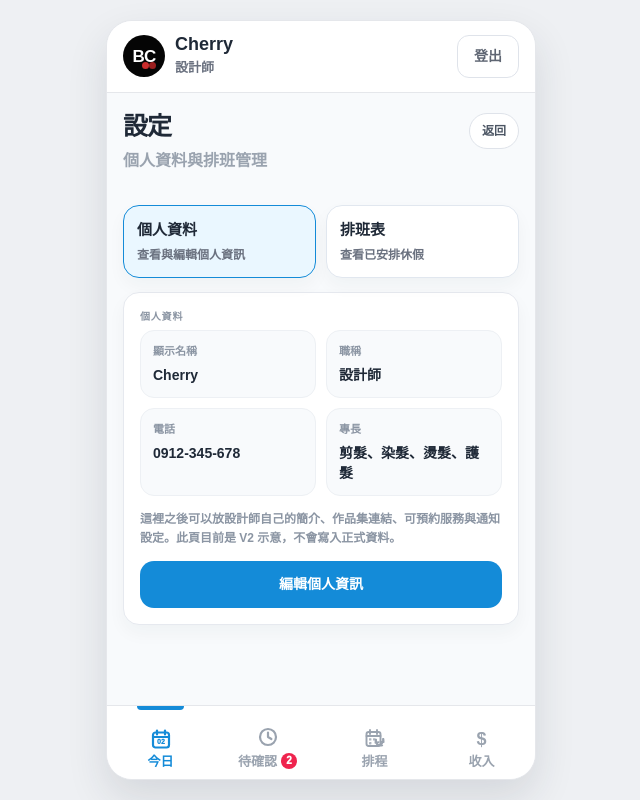
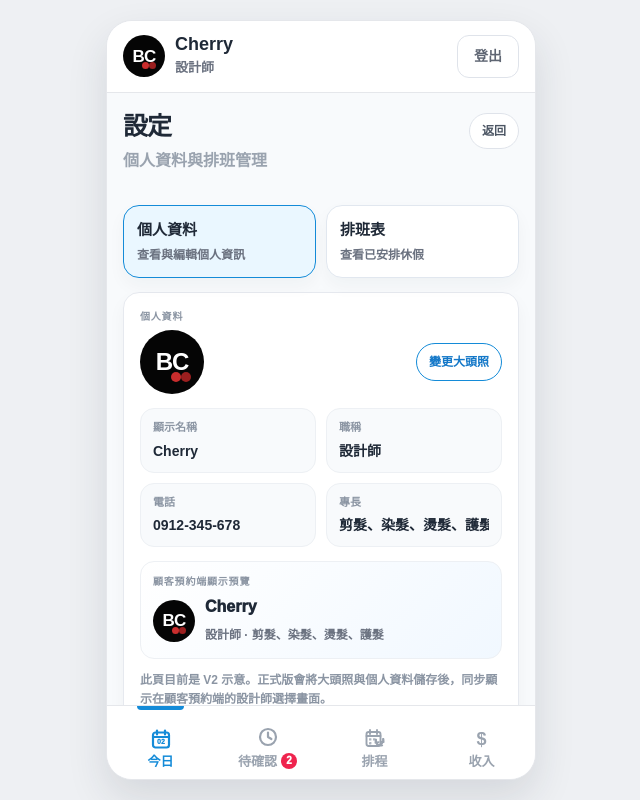
Before and after one commit to qazvyok-glitch/hair-booking, a Next.js app: page /designer/preview-v2 in a window 1280 px wide. Both pictures are taken after a click on the button "開啟個人設定". Shown: the whole page, without its empty margins (319-959 px from the left). Built offline with nearby package versions, Linux system fonts and the light colour scheme.

Commit message:
Make designer preview profile editable

```diff
--- a/app/designer/preview-v2/page.tsx
+++ b/app/designer/preview-v2/page.tsx
@@ -1,6 +1,6 @@
 "use client";
 
-import { useState } from "react";
+import { useEffect, useState } from "react";
 
 type TabKey = "today" | "pending" | "calendar" | "earnings";
 type ScheduleMode = "3日" | "週" | "月";
@@ -51,6 +51,13 @@ type LeaveDraft = {
   endTime: string;
   note: string;
 };
+type DesignerProfile = {
+  name: string;
+  role: string;
+  phone: string;
+  specialties: string;
+  avatarUrl: string;
+};
 
 const tabs: { key: TabKey; label: string; icon: string }[] = [
   { key: "today", label: "今日", icon: "" },
@@ -88,6 +95,16 @@ const initialLeaveItems: Record<number, LeaveItem[]> = {
   24: [{ text: "上午不接客", tone: "blocked" }],
 };
 
+const initialDesignerProfile: DesignerProfile = {
+  name: "Cherry",
+  role: "設計師",
+  phone: "0912-345-678",
+  specialties: "剪髮、染髮、燙髮、護髮",
+  avatarUrl: "",
+};
+
+const designerProfileStorageKey = "bc-designer-preview-v2-profile";
+
 const customerRecords: CustomerRecord[] = [
   { id: "lynn", name: "Lynn", phone: "0920-262-570", lastService: "質感燙＋剪髮", note: "喜歡自然蓬鬆，瀏海不要剪太短。", lastVisit: "上次 7/10" },
   { id: "mira", name: "Mira", phone: "0912-345-678", lastService: "染髮（M）", note: "偏冷棕，不要太亮；頭皮較敏感。", lastVisit: "上次 7/24" },
@@ -115,6 +132,20 @@ export default function DesignerPreviewV2Page() {
   const [demoTodayRows, setDemoTodayRows] = useState<Appointment[]>(initialTodayRows);
   const [demoScheduleItems, setDemoScheduleItems] = useState<Record<number, ScheduleItem[]>>(initialScheduleItems);
   const [demoLeaveItems, setDemoLeaveItems] = useState<Record<number, LeaveItem[]>>(initialLeaveItems);
+  const [designerProfile, setDesignerProfile] = useState<DesignerProfile>(() => {
+    if (typeof window === "undefined") return initialDesignerProfile;
+    const savedProfile = window.localStorage.getItem(designerProfileStorageKey);
+    if (!savedProfile) return initialDesignerProfile;
+    try {
+      return { ...initialDesignerProfile, ...JSON.parse(savedProfile) };
+    } catch {
+      return initialDesignerProfile;
+    }
+  });
+
+  useEffect(() => {
+    window.localStorage.setItem(designerProfileStorageKey, JSON.stringify(designerProfile));
+  }, [designerProfile]);
 
   function setDecision(name: string, decision: PendingDecision) {
     setPendingDecisions((prev) => ({ ...prev, [name]: decision }));
@@ -164,10 +195,10 @@ export default function DesignerPreviewV2Page() {
   return (
     <main className="preview-page">
       <section className="phone-shell">
-        <Header onOpenSettings={() => setShowSettings(true)} />
+        <Header profile={designerProfile} onOpenSettings={() => setShowSettings(true)} />
         <div className="screen-body">
           {showSettings ? (
-            <SettingsView leaveItems={demoLeaveItems} onAddLeave={addDemoLeave} onBack={() => setShowSettings(false)} />
+            <SettingsView profile={designerProfile} onProfileChange={setDesignerProfile} leaveItems={demoLeaveItems} onAddLeave={addDemoLeave} onBack={() => setShowSettings(false)} />
           ) : (
             <>
               {activeTab === "today" && <TodayView rows={demoTodayRows} onView={setSelectedAppointment} onCheckout={setCheckoutAppointment} onAddBooking={() => { setBookingComplete(false); setBookingDraft(createBookingDraft()); }} />}
@@ -190,8 +221,12 @@ export default function DesignerPreviewV2Page() {
         .top-bar { height: 72px; background: #fff; border-bottom: 1px solid #e5e7eb; display: flex; align-items: center; justify-content: space-between; padding: 0 16px; flex: 0 0 auto; }
         .brand-area { display: flex; align-items: center; gap: 10px; border: none; background: transparent; padding: 0; color: inherit; text-align: left; cursor: pointer; }
         .brand-area:focus-visible { outline: 2px solid #148bd8; outline-offset: 4px; border-radius: 14px; }
-        .logo { width: 42px; height: 42px; border-radius: 50%; background: #050505; color: #fff; display: flex; align-items: center; justify-content: center; font-size: 17px; font-weight: 800; letter-spacing: -.04em; position: relative; }
+        .logo { width: 42px; height: 42px; border-radius: 50%; background: #050505; color: #fff; display: flex; align-items: center; justify-content: center; font-size: 17px; font-weight: 800; letter-spacing: -.04em; position: relative; overflow: hidden; flex: 0 0 auto; }
         .logo::after { content: ""; width: 7px; height: 7px; border-radius: 50%; background: #9b1f1f; position: absolute; right: 9px; bottom: 8px; box-shadow: -7px 0 0 #c92d2d; }
+        .logo.has-avatar::after { display: none; }
+        .logo img { width: 100%; height: 100%; object-fit: cover; display: block; }
+        .large-avatar { width: 64px; height: 64px; font-size: 24px; }
+        .large-avatar::after { width: 10px; height: 10px; right: 13px; bottom: 12px; box-shadow: -10px 0 0 #c92d2d; }
         .designer-identity { display: flex; flex-direction: column; }
         .designer-name { font-size: 18px; font-weight: 850; line-height: 1.05; }
         .designer-role { font-size: 13px; color: #6b7280; margin-top: 4px; font-weight: 650; }
@@ -296,6 +331,16 @@ export default function DesignerPreviewV2Page() {
         .settings-card-title { font-size: 15px; font-weight: 950; margin-bottom: 6px; }
         .settings-card-desc { color: #6b7280; font-size: 12px; font-weight: 750; line-height: 1.45; }
         .profile-grid { display: grid; grid-template-columns: 1fr 1fr; gap: 10px; margin-bottom: 14px; }
+        .profile-editor-head { display: flex; align-items: center; justify-content: space-between; gap: 12px; margin-bottom: 14px; }
+        .avatar-upload-btn { border: 1px solid #148bd8; background: #fff; color: #1478c8; border-radius: 999px; padding: 9px 12px; font-size: 12px; font-weight: 950; cursor: pointer; }
+        .avatar-upload-btn input { display: none; }
+        .profile-input-card { background: #f8fafc; border: 1px solid #edf0f4; border-radius: 14px; padding: 10px 12px; display: grid; gap: 5px; }
+        .profile-input-card span { color: #8b95a3; font-size: 11px; font-weight: 900; }
+        .profile-input-card input { width: 100%; border: none; background: transparent; color: #1f2937; font-size: 14px; font-weight: 850; outline: none; font-family: inherit; }
+        .customer-profile-preview { border: 1px solid #edf0f4; background: linear-gradient(135deg, #ffffff 0%, #f1f8ff 100%); border-radius: 14px; padding: 12px; margin-bottom: 12px; }
+        .customer-designer-card { display: flex; align-items: center; gap: 10px; }
+        .customer-designer-card strong { display: block; color: #1f2937; font-size: 16px; font-weight: 950; margin-bottom: 3px; }
+        .customer-designer-card span { color: #6b7280; font-size: 12px; font-weight: 800; line-height: 1.35; }
         .profile-note { color: #8b95a3; font-size: 12px; font-weight: 750; line-height: 1.55; margin-bottom: 14px; }
         .full-width-btn { width: 100%; border: none; background: #148bd8; color: #fff; border-radius: 14px; padding: 13px 0; font-size: 14px; font-weight: 950; cursor: pointer; }
         .roster-calendar { display: grid; grid-template-columns: repeat(7, 1fr); border: 1px solid #edf0f4; border-radius: 14px; overflow: hidden; margin-bottom: 14px; }
@@ -372,14 +417,14 @@ export default function DesignerPreviewV2Page() {
   );
 }
 
-function Header({ onOpenSettings }: { onOpenSettings: () => void }) {
+function Header({ profile, onOpenSettings }: { profile: DesignerProfile; onOpenSettings: () => void }) {
   return (
     <header className="top-bar">
       <button className="brand-area" onClick={onOpenSettings} aria-label="開啟個人設定">
-        <div className="logo">BC</div>
+        <AvatarPreview avatarUrl={profile.avatarUrl} />
         <span className="designer-identity">
-          <span className="designer-name">Cherry</span>
-          <span className="designer-role">設計師</span>
+          <span className="designer-name">{profile.name}</span>
+          <span className="designer-role">{profile.role}</span>
         </span>
       </button>
       <button className="logout-btn">登出</button>
@@ -387,7 +432,7 @@ function Header({ onOpenSettings }: { onOpenSettings: () => void }) {
   );
 }
 
-function SettingsView({ leaveItems, onAddLeave, onBack }: { leaveItems: Record<number, LeaveItem[]>; onAddLeave: (day: number, item: LeaveItem) => void; onBack: () => void }) {
+function SettingsView({ profile, onProfileChange, leaveItems, onAddLeave, onBack }: { profile: DesignerProfile; onProfileChange: (profile: DesignerProfile) => void; leaveItems: Record<number, LeaveItem[]>; onAddLeave: (day: number, item: LeaveItem) => void; onBack: () => void }) {
   const [activePanel, setActivePanel] = useState<SettingsPanel>("profile");
 
   return (
@@ -409,23 +454,62 @@ function SettingsView({ leaveItems, onAddLeave, onBack }: { leaveItems: Record<n
           <div className="settings-card-desc">查看已安排休假</div>
         </button>
       </div>
-      {activePanel === "profile" ? <ProfileSettingsPanel /> : <RosterSettingsPanel leaveItems={leaveItems} onAddLeave={onAddLeave} />}
+      {activePanel === "profile" ? <ProfileSettingsPanel profile={profile} onProfileChange={onProfileChange} /> : <RosterSettingsPanel leaveItems={leaveItems} onAddLeave={onAddLeave} />}
     </>
   );
 }
 
-function ProfileSettingsPanel() {
+function ProfileSettingsPanel({ profile, onProfileChange }: { profile: DesignerProfile; onProfileChange: (profile: DesignerProfile) => void }) {
+  const [draft, setDraft] = useState(profile);
+  const [saved, setSaved] = useState(false);
+
+  function updateDraft(key: keyof DesignerProfile, value: string) {
+    setSaved(false);
+    setDraft((prev) => ({ ...prev, [key]: value }));
+  }
+
+  function changeAvatar(file: File | null) {
+    if (!file) return;
+    const reader = new FileReader();
+    reader.onload = () => {
+      updateDraft("avatarUrl", String(reader.result || ""));
+    };
+    reader.readAsDataURL(file);
+  }
+
+  function saveProfile() {
+    onProfileChange(draft);
+    setSaved(true);
+  }
+
   return (
     <section className="panel">
       <div className="panel-label">個人資料</div>
+      <div className="profile-editor-head">
+        <AvatarPreview avatarUrl={draft.avatarUrl} size="large" />
+        <label className="avatar-upload-btn">
+          變更大頭照
+          <input type="file" accept="image/*" onChange={(event) => changeAvatar(event.target.files?.[0] || null)} />
+        </label>
+      </div>
       <div className="profile-grid">
-        <DetailCard label="顯示名稱" value="Cherry" />
-        <DetailCard label="職稱" value="設計師" />
-        <DetailCard label="電話" value="0912-345-678" />
-        <DetailCard label="專長" value="剪髮、染髮、燙髮、護髮" />
+        <ProfileInput label="顯示名稱" value={draft.name} onChange={(value) => updateDraft("name", value)} />
+        <ProfileInput label="職稱" value={draft.role} onChange={(value) => updateDraft("role", value)} />
+        <ProfileInput label="電話" value={draft.phone} onChange={(value) => updateDraft("phone", value)} />
+        <ProfileInput label="專長" value={draft.specialties} onChange={(value) => updateDraft("specialties", value)} />
       </div>
-      <div className="profile-note">這裡之後可以放設計師自己的簡介、作品集連結、可預約服務與通知設定。此頁目前是 V2 示意，不會寫入正式資料。</div>
-      <button className="full-width-btn">編輯個人資訊</button>
+      <div className="customer-profile-preview">
+        <div className="panel-label">顧客預約端顯示預覽</div>
+        <div className="customer-designer-card">
+          <AvatarPreview avatarUrl={draft.avatarUrl} />
+          <div>
+            <strong>{draft.name}</strong>
+            <span>{draft.role} · {draft.specialties}</span>
+          </div>
+        </div>
+      </div>
+      <div className="profile-note">此頁目前是 V2 示意。正式版會將大頭照與個人資料儲存後，同步顯示在顧客預約端的設計師選擇畫面。</div>
+      <button className="full-width-btn" onClick={saveProfile}>{saved ? "已更新個人資訊" : "儲存個人資訊"}</button>
     </section>
   );
 }
@@ -1157,6 +1241,23 @@ function DetailCard({ label, value }: { label: string; value: string }) {
   );
 }
 
+function AvatarPreview({ avatarUrl, size = "default" }: { avatarUrl: string; size?: "default" | "large" }) {
+  return (
+    <div className={`logo ${avatarUrl ? "has-avatar" : ""} ${size === "large" ? "large-avatar" : ""}`}>
+      {avatarUrl ? <img src={avatarUrl} alt="設計師大頭照" /> : "BC"}
+    </div>
+  );
+}
+
+function ProfileInput({ label, value, onChange }: { label: string; value: string; onChange: (value: string) => void }) {
+  return (
+    <label className="profile-input-card">
+      <span>{label}</span>
+      <input value={value} onChange={(event) => onChange(event.target.value)} />
+    </label>
+  );
+}
+
 function BottomTabs({ activeTab, pendingCount, onChange }: { activeTab: TabKey; pendingCount: number; onChange: (tab: TabKey) => void }) {
   return (
     <nav className="bottom-tabs">
```
